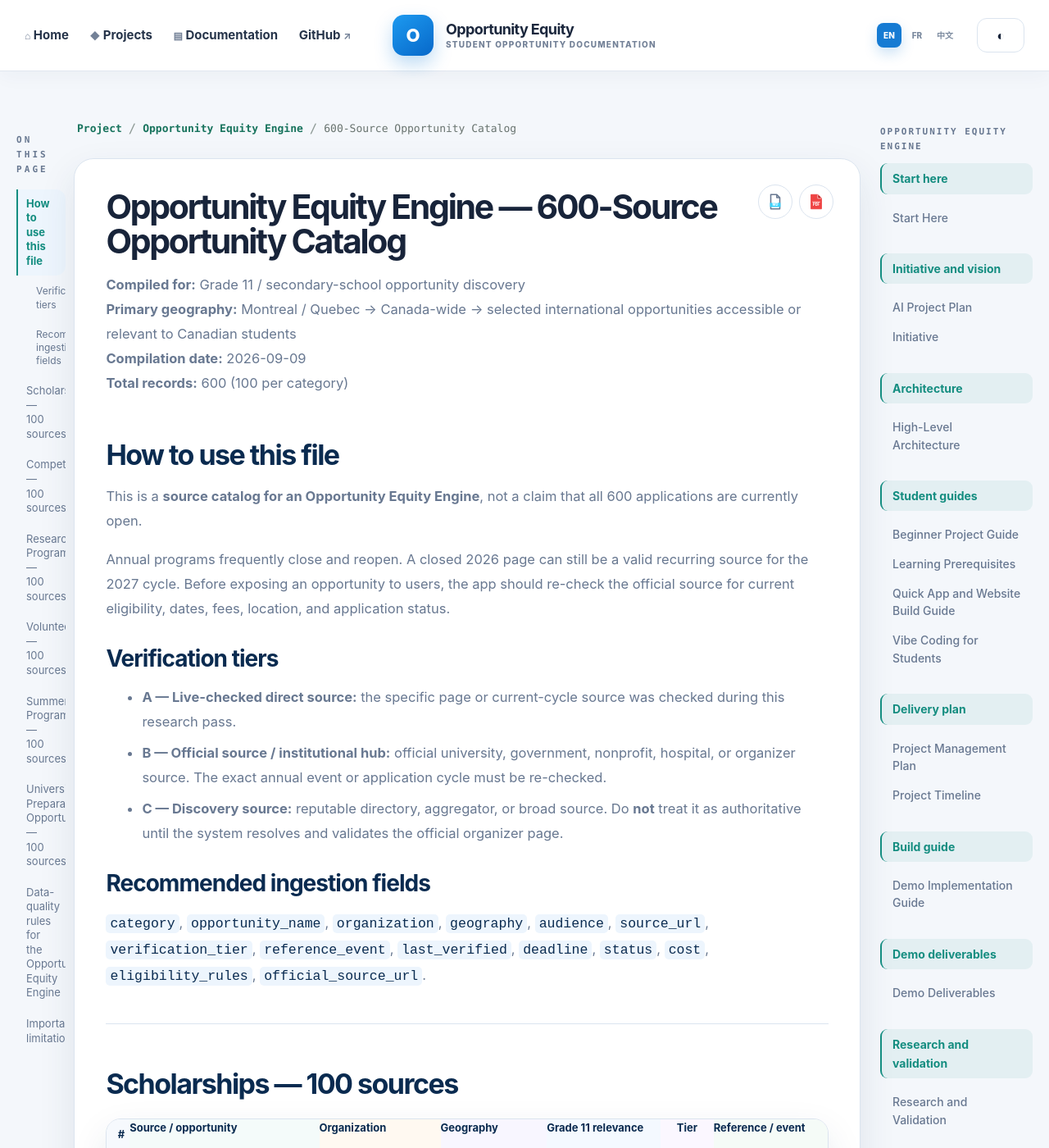
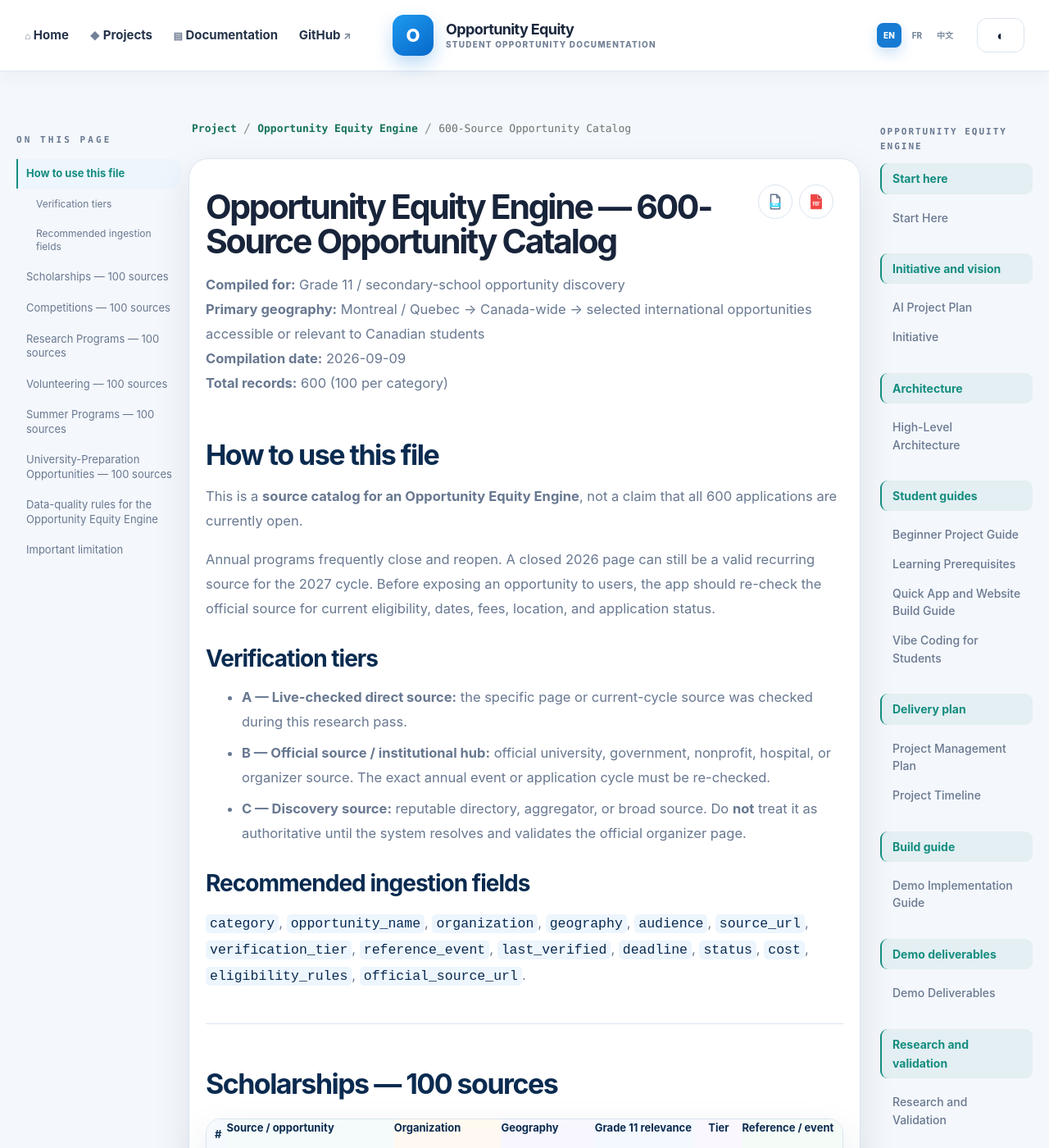
Before and after one commit to andyxuan2010/OpportunityEquityEngine, a Jekyll site: the page built from docs/10-opportunity-sources/Opportunity_Equity_Engine_600_Sources.md, in a window 1280 px wide and 1400 px high. Shown: the whole window at 82% size. Built offline with Jekyll 4.4.1, drawn with Linux system fonts in a browser that asks for light colours.

Commit message:
Restore reader rail and widen catalog tables

```diff
--- a/assets/css/style.scss
+++ b/assets/css/style.scss
@@ -276,9 +276,9 @@
 .document-kicker { width: min(100%, 1050px); margin: 0 0 18px; color: var(--blue); font-size: 12px; font-weight: 850; letter-spacing: .17em; text-transform: uppercase; }
 .kicker-dot { display: inline-block; width: 8px; height: 8px; margin-right: 8px; border-radius: 50%; background: var(--teal); box-shadow: 0 0 0 5px rgba(20, 141, 128, .12); }
 .document-shell { width: min(1760px, calc(100% - 40px)); max-width: none; }
-.document-reader { width: 100%; display: grid; grid-template-columns: 60px minmax(0, 1fr) 200px; gap: 10px; align-items: start; }
+.document-reader { width: 100%; display: grid; grid-template-columns: 200px minmax(0, 1fr) 200px; gap: 10px; align-items: start; }
 .document-column { min-width: 0; }
-.document-toc { width: 60px; grid-column: 1; grid-row: 1; position: sticky; top: 104px; max-height: calc(100vh - 128px); overflow-y: auto; padding: 16px 0; scrollbar-width: none; -ms-overflow-style: none; }
+.document-toc { width: 200px; grid-column: 1; grid-row: 1; position: sticky; top: 104px; max-height: calc(100vh - 128px); overflow-y: auto; padding: 16px 0; scrollbar-width: none; -ms-overflow-style: none; }
 .document-toc::-webkit-scrollbar, .document-toc-nav::-webkit-scrollbar { display: none; width: 0; height: 0; }
 .document-toc-label { margin: 0 0 14px; color: var(--muted); font-family: ui-monospace, SFMono-Regular, Menlo, Monaco, Consolas, "Liberation Mono", monospace; font-size: 11px; font-weight: 850; letter-spacing: .28em; }
 .document-toc-nav { display: flex; flex-direction: column; gap: 2px; scrollbar-width: none; -ms-overflow-style: none; }
@@ -348,6 +348,7 @@
 .document-content > table,
 .document-content > details,
 .document-content > hr { width: min(var(--reading-width), 100%); margin-inline: auto; }
+.document-catalog { padding-inline: 20px; }
 .document-catalog table { width: 100%; max-width: none; }
 .document-content > h1:first-of-type { padding-right: 110px; }
 .document-content h1 { margin: 0 0 16px; color: var(--ink); font-size: clamp(30px, 3.2vw, 46px); letter-spacing: -.055em; line-height: 1.02; }
```
